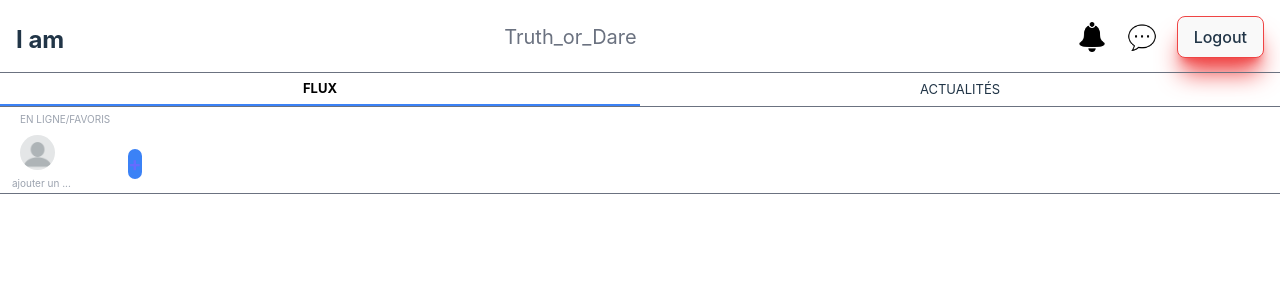
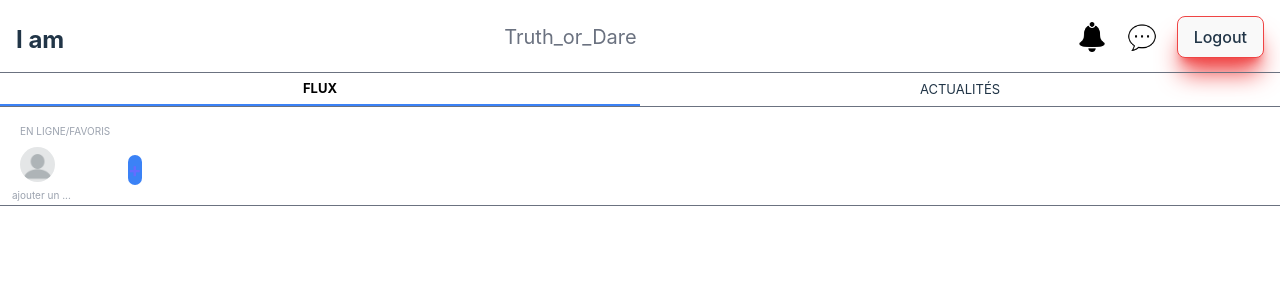
Before and after one commit to LordMomonga/Truth_Or_Dare, a React (Vite) app in the folder client/Truth_or_Dare/: page /accueille in a window 1280 px wide. Shown: the top 300 px of the page. Built offline with nearby package versions, Linux system fonts and the light colour scheme; sample sign-in values are in the browser's storage.

Commit message:
Update PageAccueille.jsx

```diff
--- a/client/Truth_or_Dare/src/assets/PageAccueille.jsx
+++ b/client/Truth_or_Dare/src/assets/PageAccueille.jsx
@@ -68,7 +68,7 @@ const PageAccueille = () => {
       </div>
       {!click && (
         <div className={`${isOpen ? 'hidden': ''} flex flex-col fixed top-[14%] border-b-[1px] w-full border-b-gray-500 pb-1`}>
-            <h2 className='ml-5 text-[10px] text-gray-400'>EN LIGNE/FAVORIS</h2>
+            <h2 className='ml-5 text-[10px] text-gray-400 mt-3'>EN LIGNE/FAVORIS</h2>
          <Link to='/personne'>  <div>
                 <img src={personne} alt="" className='h-[35px] mt-2 rounded-full ml-5'/>
                 <div className='bg-blue-500  rounded-full w-[14px] absolute  top-[46%] left-[10%] '>
```
